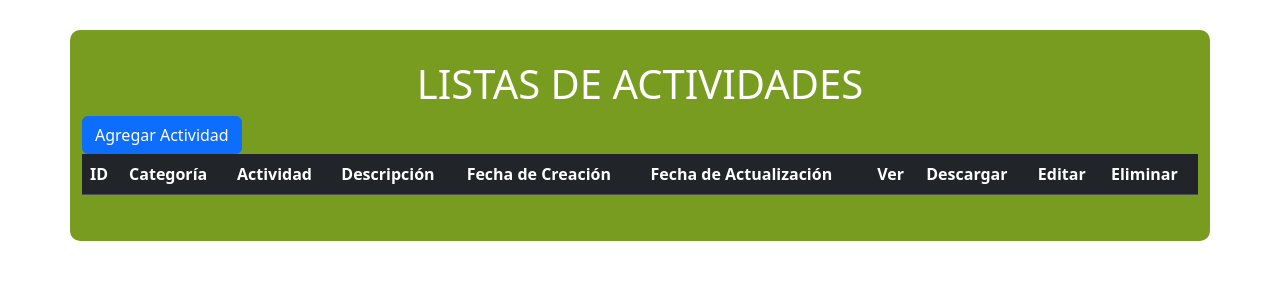
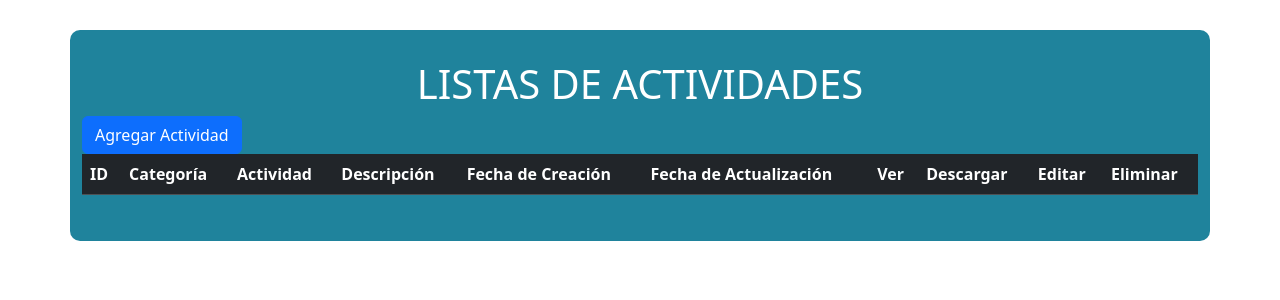
Before and after one commit to marianamonroy1993-netizen/Repositorio_Grupo_2_3A, a PHP site: page /index.html in a window 1280 px wide. Shown: the top 300 px of the page. Run offline with PHP 8.4, Linux system fonts and the light colour scheme; lists and menus that the app fills with data are empty; some libraries are stand-ins or nearby versions.

Commit message:
Update style.css
hice un cambio de color en style.css

```diff
--- a/todolist/frontend/css/style.css
+++ b/todolist/frontend/css/style.css
@@ -3,7 +3,7 @@
     padding: 0;
 }
 .cont_todolist{
-background-color: rgb(119, 156, 31);
+background-color: rgb(31, 131, 156);
 
 color: #ffffff;
 margin: 30px;
```
